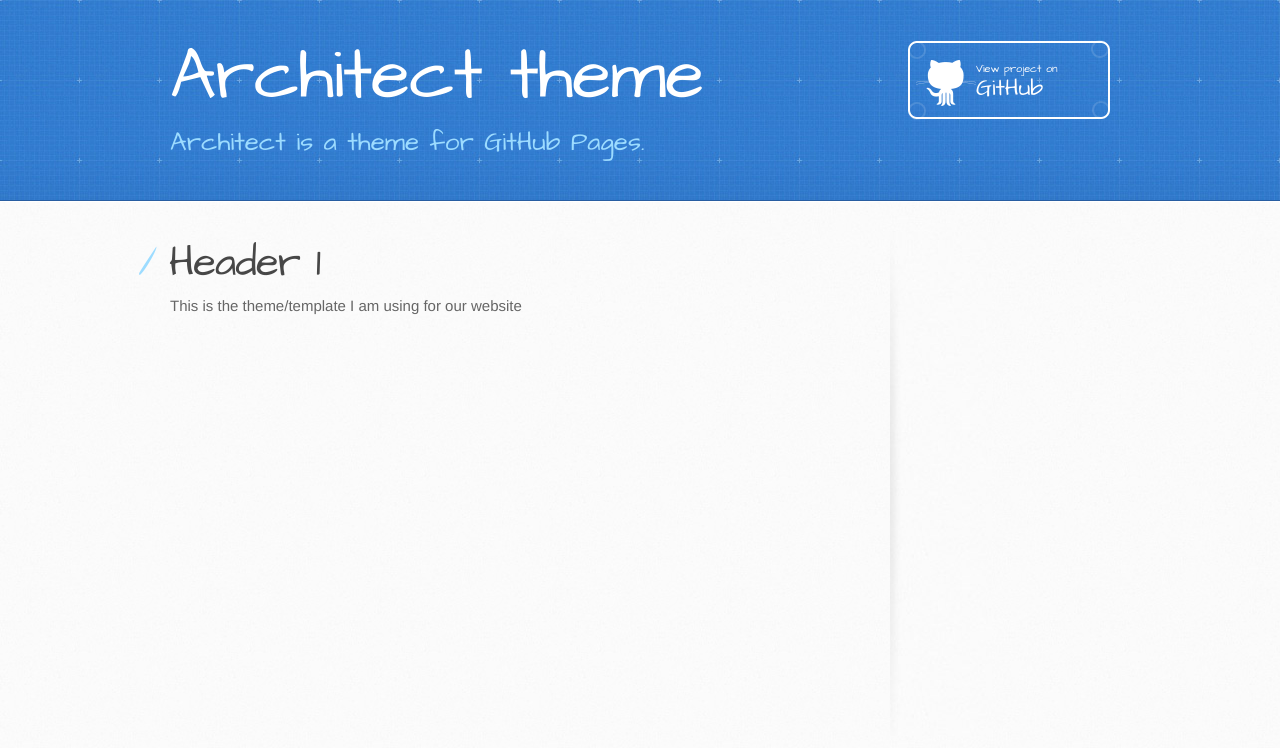
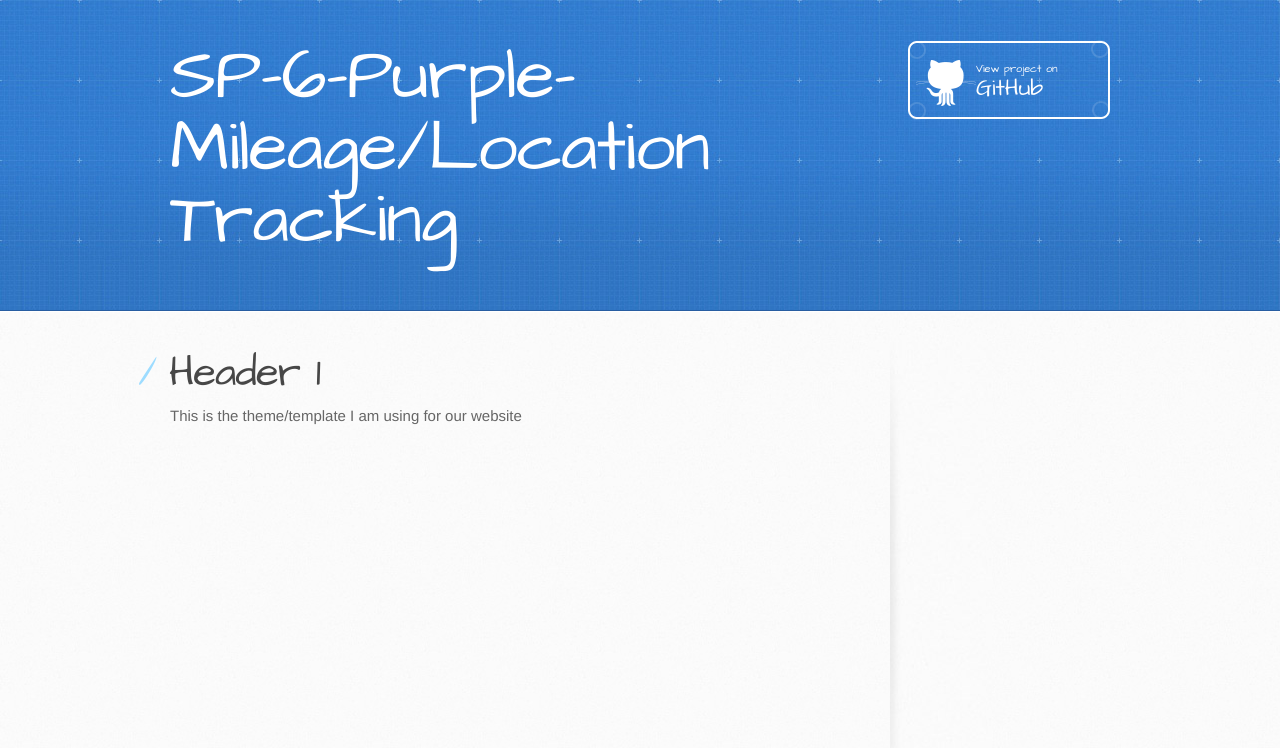
Before and after one commit to SP6-Purple-MileageLocationTracking/SP-6-Purple-MileageLocationTracking.github.io, a Jekyll site: the page built from index.md, in a window 1280 px wide. Shown: the top 748 px of the page. Built offline with Jekyll 4.4.1, drawn with Linux system fonts in a browser that asks for light colours; the repository's description, which GitHub fills in, is left out; our own code applies the rules of GitHub Pages for plain Markdown files.

Commit message:
ChangedTitle

```diff
--- a/_config.yml
+++ b/_config.yml
@@ -1,5 +1,5 @@
-title: Architect theme
-description: Architect is a theme for GitHub Pages.
+title: SP-6-Purple-Mileage/Location Tracking
+description:
 show_downloads: true
 google_analytics:
 theme: jekyll-theme-architect
```
